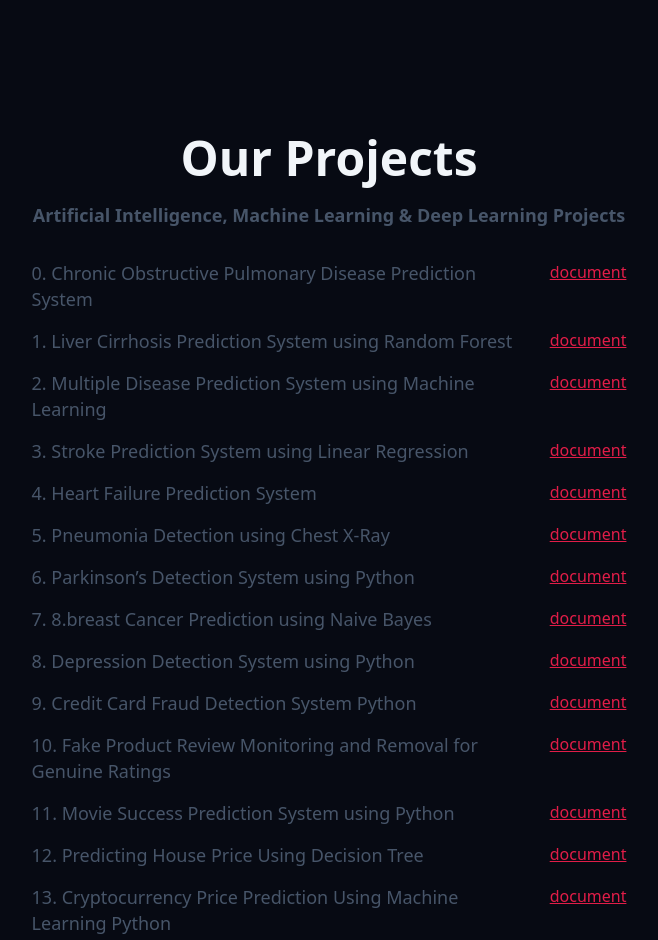
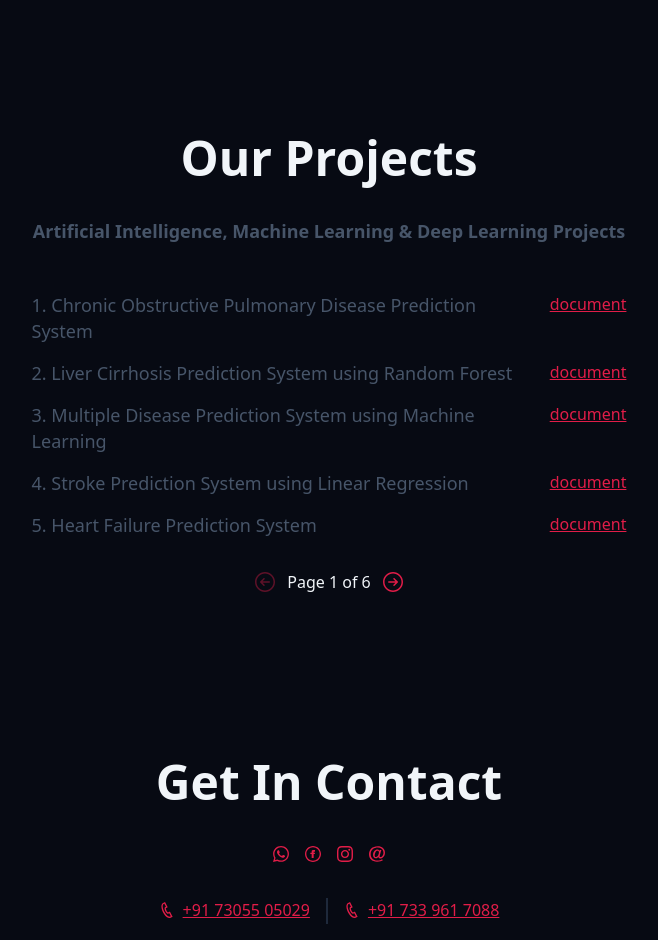
Before and after one commit to sudoersitsolution/website, a website built with Vite: page index.html in a window 1280 px wide. Shown: the part 1860-2800 px from the top of the page, without its empty margins (311-969 px from the left). Built offline with nearby package versions, Linux system fonts and the light colour scheme; a web font is replaced by a local one.

Commit message:
added pagination for project section

```diff
--- a/index.html
+++ b/index.html
@@ -166,45 +166,8 @@ At Sudoers IT Solutions, your project is more than just an assignment—it's an
       <section id="project" class="project container section">
         <h2 class="project__title">Our Projects</h2>
         <h3 class="project__subtitle">Artificial Intelligence, Machine Learning & Deep Learning Projects</h3>
-        <div class="project__list">
-          <div class="project__item">
-          <p>
-          1. Chronic Obstructive Pulmonary Disease Prediction System
-          </p>
-          <a href="">document</a>
-          </div>
-          <div class="project__item">
-          <p>
-
-2.	Liver Cirrhosis Prediction System using Machine Learning
-          </p>
-          <a href="">document</a>
-          </div>
-          <div class="project__item">
-          <p>
-3.	Multiple Disease Prediction System using Machine Learning
-          </p>
-          <a href="">document</a>
-          </div>
-          <div class="project__item">
-          <p>
-4.	Stroke Prediction System using Linear Regression
-          </p>
-          <a href="">document</a>
-          </div>
-
-          <div class="project__item">
-          <p>
-5.	Heart Failure Prediction System
-          </p>
-          <a href="">document</a>
-          </div>
-          <div class="project__item">
-          <p>
-6.	Pneumonia Detection using Chest X-Ray
-          </p>
-          <a href="">document</a>
-          </div>
+        <div class="project__list"> </div>
+          <div class="pagination"></div>
         </section>
 
       <section id="contact" class="contact container section">
@@ -233,9 +196,9 @@ At Sudoers IT Solutions, your project is more than just an assignment—it's an
     <footer class="footer container section">
       <h3 class="footer__title">~ sudoers it solutions ~</h3>
     </footer>
-    <script type="module"  src="./src/main.js"></script>
-    <script  type="module" src="./src/utils/dark-mode.js"></script>
-    <script type="module"  src="./src/utils/mobile-nav.js"></script>
-    <script  type="module" src="./src/utils/projects.js"></script>
+    <script defer type="module"  src="./src/main.js"></script>
+    <script defer  type="module" src="./src/utils/dark-mode.js"></script>
+    <script defer type="module"  src="./src/utils/mobile-nav.js"></script>
+    <script defer  type="module" src="./src/utils/projects.js"></script>
   </body>
 </html>
--- a/src/utils/projects.js
+++ b/src/utils/projects.js
@@ -1,51 +1,92 @@
+document.addEventListener("DOMContentLoaded", () => {
+const projectAddItem = () => {
+  const projects = [
+    { title: "Chronic Obstructive Pulmonary Disease Prediction System", link: "" },
+    { title: "Liver Cirrhosis Prediction System using Random Forest", link: "" },
+    { title: "Multiple Disease Prediction System using Machine Learning", link: "" },
+    { title: "Stroke Prediction System using Linear Regression", link: "" },
+    { title: "Heart Failure Prediction System", link: "" },
+    { title: "Pneumonia Detection using Chest X-Ray", link: "" },
+    { title: "Parkinson’s Detection System using Python", link: "" },
+    { title: "Breast Cancer Prediction using Naive Bayes", link: "" },
+    { title: "Depression Detection System using Python", link: "" },
+    { title: "Credit Card Fraud Detection System Python", link: "" },
+    { title: "Fake Product Review Monitoring and Removal for Genuine Ratings", link: "" },
+    { title: "Movie Success Prediction System using Python", link: "" },
+    { title: "Predicting House Price Using Decision Tree", link: "" },
+    { title: "Cryptocurrency Price Prediction Using Machine Learning Python", link: "" },
+    { title: "TV Show Popularity Analysis Using Data Mining", link: "" },
+    { title: "Music Genres Classification using KNN System", link: "" },
+    { title: "Personality Prediction System Through CV Analysis", link: "" },
+    { title: "Malware Analysis and Detection Using Machine Learning Algorithm", link: "" },
+    { title: "SMS Spam Detection using Machine Learning", link: "" },
+    { title: "Sleep Disorder Prediction Using Machine Learning", link: "" },
+    { title: "Drug Addiction Prediction Using Machine Learning", link: "" },
+    { title: "Obesity Risk Prediction using Machine Learning", link: "" },
+    { title: "Health Insurance Price Prediction using Machine Learning", link: "" },
+    { title: "Smart Diabetes Prediction System Using Machine Learning Algorithms", link: "" },
+    { title: "Customer Churn Prediction using Machine Learning", link: "" },
+    { title: "Real Estate Price Prediction using Machine Learning", link: "" },
+    { title: "Bitcoin Price Prediction using Machine Learning", link: "" },
+    { title: "Sleep Time Prediction", link: "" },
+  ];
 
-const projectAddItem= ()=> {
-const projects = [
-  {title:"Chronic Obstructive Pulmonary Disease Prediction System", link:""},
-  {title:"Liver Cirrhosis Prediction System using Random Forest", link:""},
-  {title:"Multiple Disease Prediction System using Machine Learning",link:""},
-  {title:"Stroke Prediction System using Linear Regression",link:""},
-  {title:"Heart Failure Prediction System",link:""},
-  {title:"Pneumonia Detection using Chest X-Ray",link:""},
-  {title:"Parkinson’s Detection System using Python",link:""},
-  {title:"8.breast Cancer Prediction using Naive Bayes",link:""},
-  {title:"Depression Detection System using Python",link:""},
-  {title:"Credit Card Fraud Detection System Python",link:""},
-  {title:"Fake Product Review Monitoring and Removal for Genuine Ratings",link:""},
-  {title:"Movie Success Prediction System using Python",link:""},
-  {title:"Predicting House Price Using Decision Tree",link:""},
-  {title:"Cryptocurrency Price Prediction Using Machine Learning Python",link:""},
-  {title:"TV Show Popularity Analysis Using Data Mining",link:""},
-  {title:"Music Genres Classification using KNN System",link:""},
-  {title:"Personality Prediction System Through CV Analysis",link:""},
-  {title:"Malware Analysis and Detection Using Machine Learning Algorithm",link:""},
-  {title:"SMS Spam Detection using Machine Learning",link:""},
-  {title:"Sleep Disorder Prediction Using Machine Learning",link:""},
-  {title:"drug Addiction Prediction Using Machine Learning",link:""},
-  {title:"Obesity Risk Prediction using Machine Learning",link:""},
-  {title:"Health Insurance Price Prediction using Machine Learning",link:""},
-  {title:"Smart Diabetes Prediction System Using Machine Learning Algorithms",link:""},
-  {title:"Customer Churn Prediction using Machine Learning",link:""},
-  {title:"Real Estate Price Prediction using Machine Learning",link:""},
-  {title:"Bitcoin Price Prediction using Machine Learning",link:""},
-  {title:"Sleep Time Prediction",link:""},
-]
+  const itemsPerPage = 5; // Number of items per page
+  let currentPage = 1; // Current page index
+  const totalPages = Math.ceil(projects.length / itemsPerPage);
 
-let elements=``
-projects.forEach((item,index)=>{
-   elements =elements+ `
-          <div class="project__item">
-          <p>${index}.
-         ${item.title}
-          </p>
+  const renderProjects = () => {
+    const startIndex = (currentPage - 1) * itemsPerPage;
+    const endIndex = startIndex + itemsPerPage;
+    const visibleProjects = projects.slice(startIndex, endIndex);
+
+    let elements = "";
+    visibleProjects.forEach((item, index) => {
+      elements += `
+        <div class="project__item">
+          <p>${startIndex + index + 1}. ${item.title}</p>
           <a href="${item.link}">document</a>
-          </div>
-  `
+        </div>
+      `;
+    });
+    const PreviousButton=`
+<svg clip-rule="evenodd" fill-rule="evenodd" stroke-linejoin="round" stroke-miterlimit="2" viewBox="0 0 24 24" xmlns="http://www.w3.org/2000/svg"><path d="m12.017 1.995c5.517 0 9.997 4.48 9.997 9.998s-4.48 9.998-9.997 9.998c-5.518 0-9.998-4.48-9.998-9.998s4.48-9.998 9.998-9.998zm0 1.5c-4.69 0-8.498 3.808-8.498 8.498s3.808 8.498 8.498 8.498 8.497-3.808 8.497-8.498-3.807-8.498-8.497-8.498zm-1.528 4.715s-1.502 1.505-3.255 3.259c-.147.147-.22.339-.22.531s.073.383.22.53c1.753 1.754 3.254 3.258 3.254 3.258.145.145.335.217.526.217.192-.001.384-.074.531-.221.292-.293.294-.766.003-1.057l-1.977-1.977h6.693c.414 0 .75-.336.75-.75s-.336-.75-.75-.75h-6.693l1.978-1.979c.29-.289.287-.762-.006-1.054-.147-.147-.339-.221-.53-.222-.19 0-.38.071-.524.215z" fill-rule="nonzero"/></svg>
+    `
+    const nextButton =`
+    <svg clip-rule="evenodd" fill-rule="evenodd" stroke-linejoin="round" stroke-miterlimit="2" viewBox="0 0 24 24" xmlns="http://www.w3.org/2000/svg"><path d="m12.012 1.995c-5.518 0-9.998 4.48-9.998 9.998s4.48 9.998 9.998 9.998 9.997-4.48 9.997-9.998-4.479-9.998-9.997-9.998zm0 1.5c4.69 0 8.497 3.808 8.497 8.498s-3.807 8.498-8.497 8.498-8.498-3.808-8.498-8.498 3.808-8.498 8.498-8.498zm1.528 4.715s1.502 1.505 3.255 3.259c.146.147.219.339.219.531s-.073.383-.219.53c-1.753 1.754-3.254 3.258-3.254 3.258-.145.145-.336.217-.527.217-.191-.001-.383-.074-.53-.221-.293-.293-.295-.766-.004-1.057l1.978-1.977h-6.694c-.414 0-.75-.336-.75-.75s.336-.75.75-.75h6.694l-1.979-1.979c-.289-.289-.286-.762.006-1.054.147-.147.339-.221.531-.222.19 0 .38.071.524.215z" fill-rule="nonzero"/></svg>
 
+    `
 
+    const projectList = document.querySelector(".project__list");
+    projectList.innerHTML = elements;
+
+    const paginationControls = `
+      <button ${currentPage === 1 ? "disabled" : ""} id="prev">${PreviousButton}</button>
+      <span>Page ${currentPage} of ${totalPages}</span>
+      <button ${currentPage === totalPages ? "disabled" : ""} id="next">${nextButton}</button>
+    `;
+
+    const paginationContainer = document.querySelector(".pagination");
+    paginationContainer.innerHTML = paginationControls;
+
+    // Add event listeners for buttons
+    document.getElementById("prev").addEventListener("click", () => {
+      if (currentPage > 1) {
+        currentPage--;
+        renderProjects();
+      }
+    });
+
+    document.getElementById("next").addEventListener("click", () => {
+      if (currentPage < totalPages) {
+        currentPage++;
+        renderProjects();
+      }
+    });
+  };
+
+  renderProjects();
+};
+
+projectAddItem();
 })
-const project_list = document.querySelector('.project__list')
-project_list.innerHTML=elements
-}
-
-projectAddItem()
--- a/styles/components/projects.css
+++ b/styles/components/projects.css
@@ -3,7 +3,7 @@
   flex-direction: column;
   justify-content: center;
   align-items: center;
-  gap: 1rem;
+  gap: 2rem;
 
 }
 .project__title{
@@ -17,6 +17,27 @@
   font-size: var(--size-sm);
   color: var(--clr-slate600);
   margin-bottom: 1rem;
+}
+
+.pagination{
+  display: flex;
+  align-items: center;
+  justify-content: center;
+  gap: 10px;
+
+}
+
+button > svg {
+  fill: var(--clr-rose);
+  width: var(--size-2xl);
+  transition: fill 0.3s ease, transform 0.3s ease;
+}
+button:disabled svg{
+  fill: var(--clr-rose);
+  opacity: 0.4;
+}
+button:hover svg {
+  transform: scale(1.2);
 }
 
 .project__list{
```
